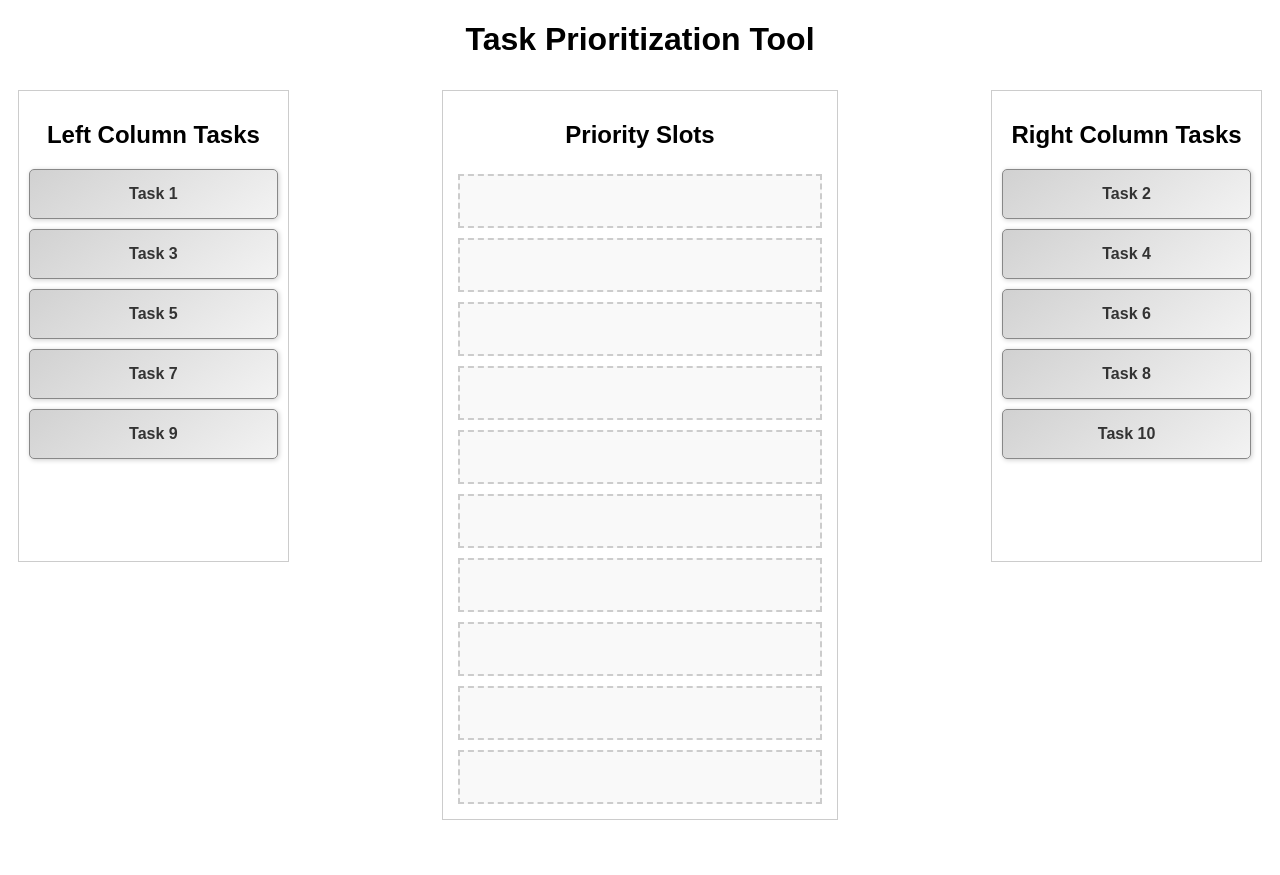
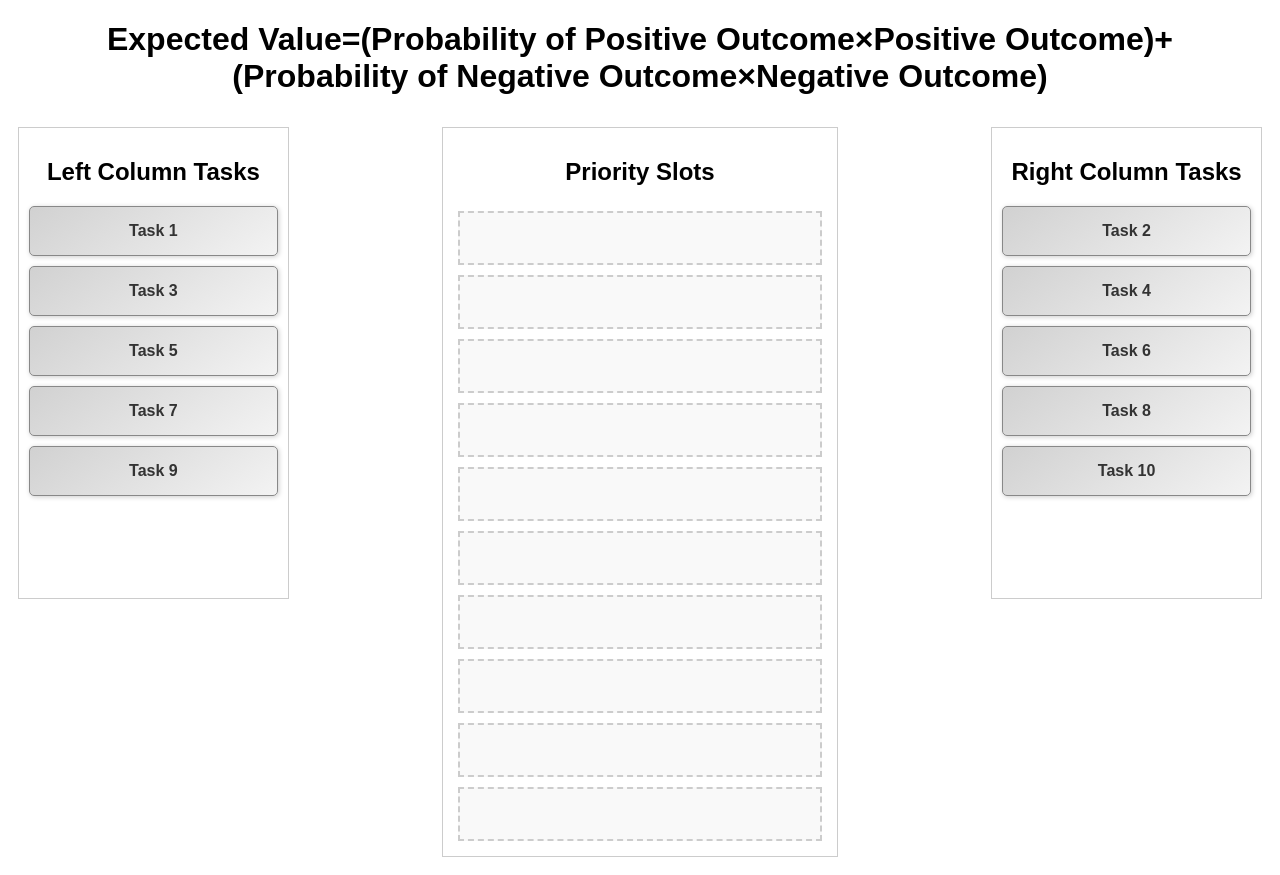
Before and after one commit to zotecsolar/priority_gamify, a plain HTML site: page index.html in a window 1280 px wide. Before the commit the page ends 838 px from the top, so only its background shows below. Drawn offline with Linux system fonts and the light colour scheme.

Commit message:
name update

```diff
--- a/index.html
+++ b/index.html
@@ -7,7 +7,7 @@
     <link rel="stylesheet" href="style.css">
 </head>
 <body>
-    <h1>Task Prioritization Tool</h1>
+    <h1>Expected Value=(Probability of Positive Outcome×Positive Outcome)+(Probability of Negative Outcome×Negative Outcome)</h1>
 
     <!-- Container for tasks and slots -->
     <div class="main-container">
```
